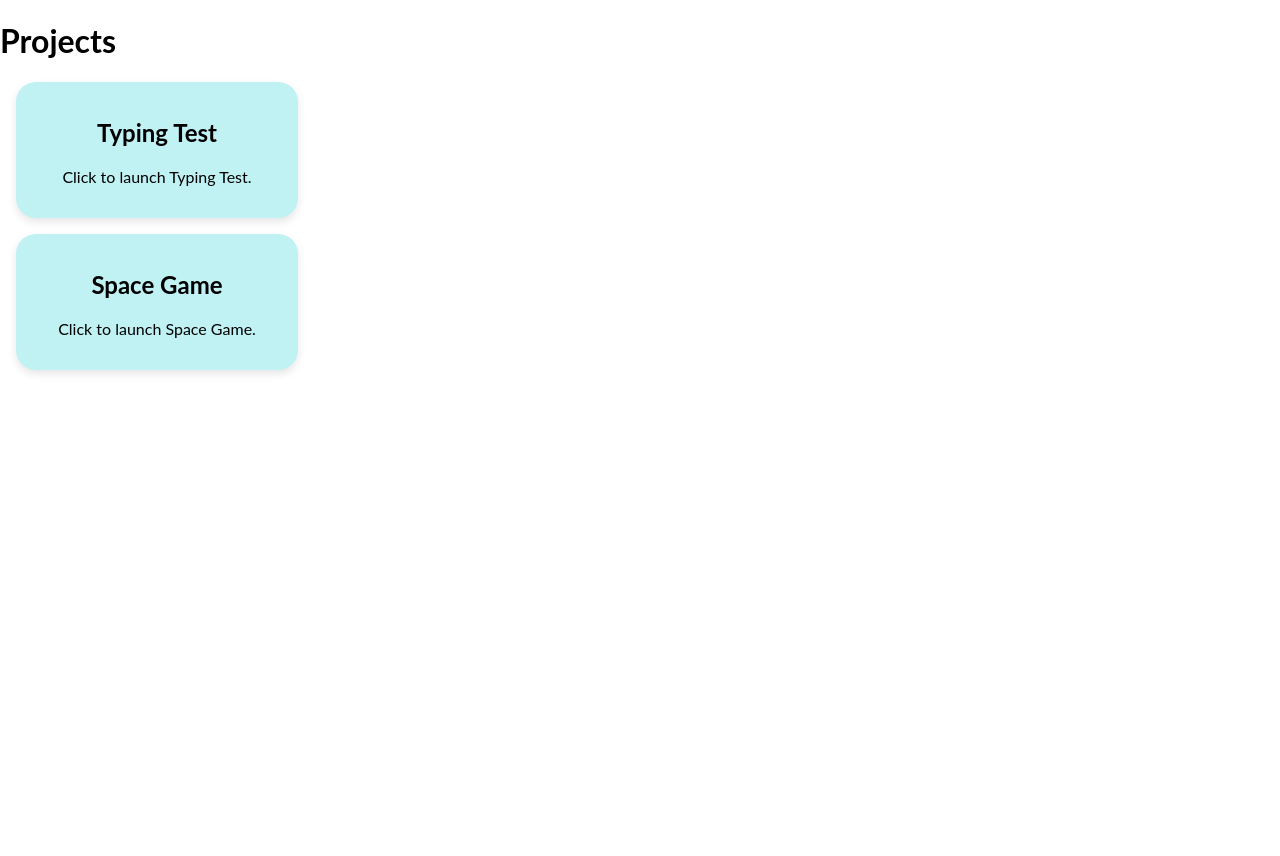
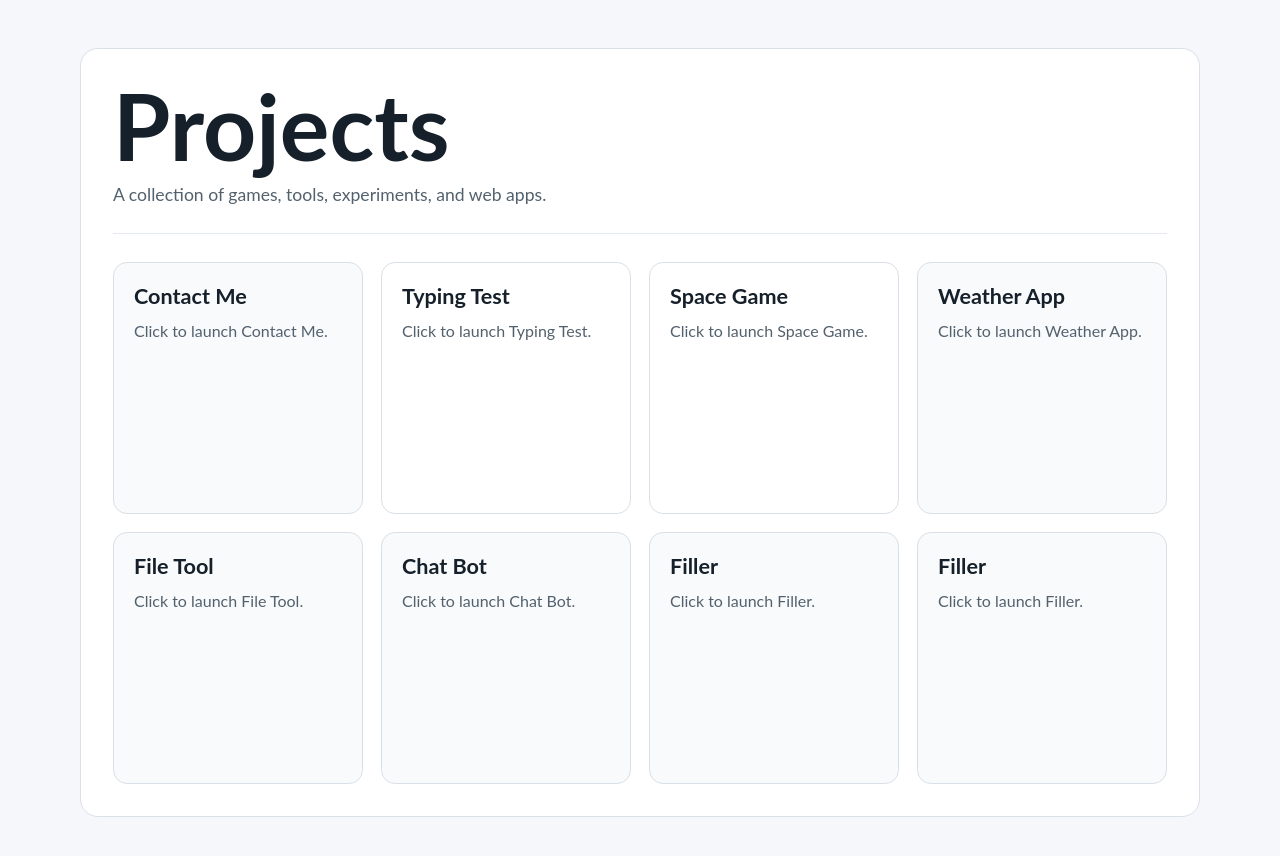
Before and after one commit to Aaronsdh/my_website, a website built with Vite: page index.html in a window 1280 px wide. Before the commit the page ends 800 px from the top, so only its background shows below. Built offline with nearby package versions, Linux system fonts and the light colour scheme.

Commit message:
Add homepage project shell and placeholder cards

```diff
--- a/index.html
+++ b/index.html
@@ -8,18 +8,59 @@
 </head>
 
 <body>
-    <h1>Projects</h1>
+    <main class="site-shell">
+        <div class="page-panel">
+            <section class="home-section home-hero">
+                <h1 class="title">Projects</h1>
+                <p class="hero-copy">A collection of games, tools, experiments, and web apps.</p>
+            </section>
 
-    <div class="project-card" data-link="/games/typing-test/index.html">
+            <section class="home-section project-section" aria-label="Project list">
+                <div class="project-grid">
+                    <div class="project-card project-card-placeholder">
+                        <h2>Contact Me</h2>
+                        <p>Click to launch Contact Me.</p>
+                    </div>
+
+                    <div class="project-card project-card-live" data-link="/games/typing-test/index.html">
                         <h2>Typing Test</h2>
                         <p>Click to launch Typing Test.</p>
                     </div>
 
-    <div class="project-card" data-link="/games/space-game/index.html">
+                    <div class="project-card project-card-live" data-link="/games/space-game/index.html">
                         <h2>Space Game</h2>
                         <p>Click to launch Space Game.</p>
                     </div>
 
+                    <div class="project-card project-card-placeholder">
+                        <h2>Weather App</h2>
+                        <p>Click to launch Weather App.</p>
+                    </div>
+
+                    <div class="project-card project-card-placeholder">
+                        <h2>File Tool</h2>
+                        <p>Click to launch File Tool.</p>
+                    </div>
+
+                    <div class="project-card project-card-placeholder">
+                        <h2>Chat Bot</h2>
+                        <p>Click to launch Chat Bot.</p>
+                    </div>
+
+                    <div class="project-card project-card-placeholder">
+                        <h2>Filler</h2>
+                        <p>Click to launch Filler.</p>
+                    </div>
+
+                     <div class="project-card project-card-placeholder">
+                        <h2>Filler</h2>
+                        <p>Click to launch Filler.</p>
+                    </div>
+                </div>
+            </section>
+        </div>
+    </main>
+
 </body>
 
 </html>
--- a/src/components/project-card.css
+++ b/src/components/project-card.css
@@ -1,15 +1,35 @@
 .project-card {
-  background: #c0f1f3;
-  border-radius: 20px;
-  box-shadow: 0 4px 8px rgba(0, 0, 0, 0.1);
-  padding: 16px;
-  margin: 16px;
-  max-width: 250px;
-  text-align: center;
-  transition: transform 0.4s ease, box-shadow 0.4s ease;
+  display: grid;
+  align-content: start;
+  min-height: 210px;
+  padding: 20px;
+  border: 1px solid #d9e0e7;
+  border-radius: 14px;
+  background: #ffffff;
+  gap: 10px;
+  transition: transform 0.25s ease, border-color 0.25s ease;
+}
+
+.project-card h2 {
+  margin: 0;
+  font-size: 1.35rem;
+}
+
+.project-card p {
+  margin: 0;
+  color: #53616d;
+  line-height: 1.55;
+}
+
+.project-card-live {
+  cursor: pointer;
 }
 
 .project-card:hover {
   transform: translateY(-6px);
-  box-shadow: 0 8px 16px rgba(0, 0, 0, 0.2);
+  border-color: #287f85;
 }
+
+.project-card-placeholder {
+  background: #f8fafc;
+}
--- a/src/script.js
+++ b/src/script.js
@@ -1,4 +1,4 @@
-const p = document.querySelectorAll(".project-card");
+const p = document.querySelectorAll(".project-card[data-link]");
 
 p.forEach((card) => {
   card.addEventListener("click", () => {
--- a/src/style.css
+++ b/src/style.css
@@ -3,9 +3,65 @@
 @import "./components/project-card.css";
 
 body {
-  background: #ffffff;
-  color: #000000;
+  min-height: 100vh;
+  background: #f5f7fa;
+  color: #16202a;
   font-family: Lato, Roboto, 'Open Sans', sans-serif;
   margin: 0;
   padding: 0;
 }
+
+.site-shell {
+  width: min(1120px, calc(100% - 32px));
+  margin: 0 auto;
+  padding: 48px 0;
+}
+
+.page-panel {
+  display: grid;
+  gap: 28px;
+  padding: 32px;
+  border: 1px solid #d9e0e7;
+  border-radius: 18px;
+  background: #ffffff;
+}
+
+.home-section {
+  padding: 0;
+}
+
+.home-hero {
+  padding-bottom: 24px;
+  border-bottom: 1px solid #e5eaf0;
+}
+
+.title {
+  margin: 0;
+  font-size: clamp(2.8rem, 8vw, 5.8rem);
+  line-height: 0.95;
+}
+
+.hero-copy {
+  max-width: 620px;
+  margin: 12px 0 0;
+  color: #53616d;
+  font-size: 1.1rem;
+  line-height: 1.6;
+}
+
+.project-grid {
+  display: grid;
+  grid-template-columns: repeat(auto-fit, minmax(220px, 1fr));
+  gap: 18px;
+}
+
+@media (max-width: 720px) {
+  .site-shell {
+    width: min(100% - 20px, 1120px);
+    padding: 24px 0;
+  }
+
+  .page-panel {
+    padding: 20px;
+  }
+}
```
Lines whose indentation alone changed are shown as unchanged.
